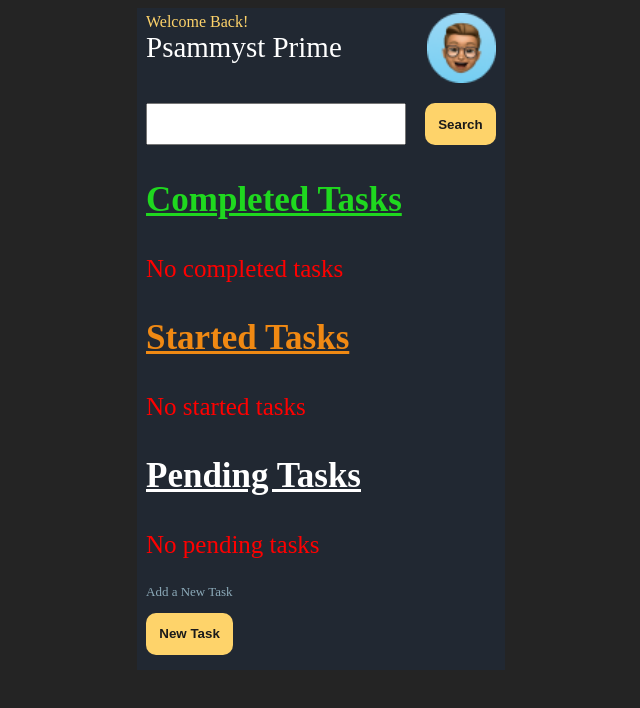
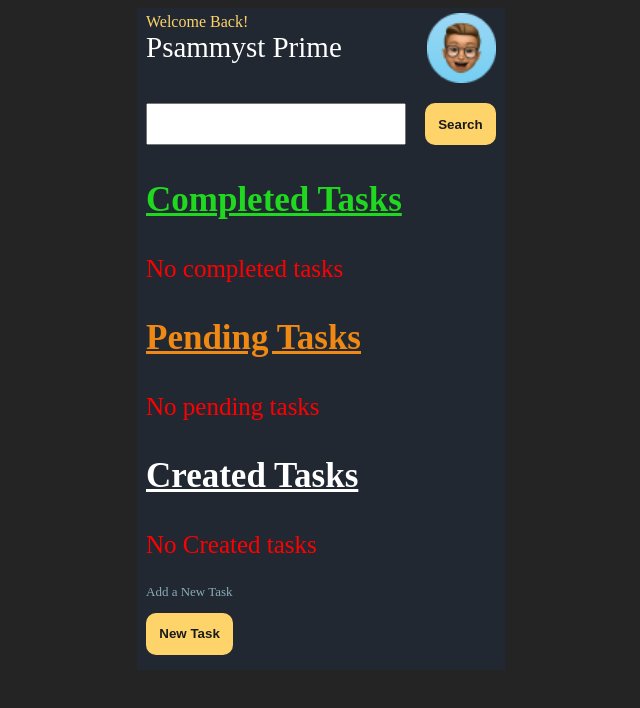
Before and after one commit to PsammystPrime/To-do-list, a React (Vite) app in the folder react/: page /homepage in a window 1280 px wide. Shown: the top 708 px of the page, without its empty margins (319-959 px from the left). Built offline with nearby package versions, Linux system fonts and the light colour scheme.

Commit message:
show pending tasks

```diff
--- a/react/src/home.jsx
+++ b/react/src/home.jsx
@@ -4,7 +4,7 @@ import { useState } from "react";
 
 export default function Home({ taskArray, setTaskArray }) {
   const [completeTaskArray, setCompleteTaskArray] = useState([]);
-  const [startedTaskArray, setStartedTaskArray] = useState([]);
+  const [pendingTaskArray, setPendingTaskArray] = useState([]);
 
   function DeleteTask(index) {
     const removedTasks = taskArray.filter((element, i) => i !== index);
@@ -16,9 +16,12 @@ export default function Home({ taskArray, setTaskArray }) {
     setCompleteTaskArray([...completeTaskArray, addCompleteTask]);
     DeleteTask(index);
   }
-  function handleStartedCheckbox(index) {
-    const addStartedTask = taskArray[index];
-    setStartedTaskArray([...startedTaskArray, addStartedTask]);
+  function handlePendingCheckbox(index) {
+    const addPendingTask = taskArray[index];
+    // console.log("asss");
+    console.log(addPendingTask);
+    console.log(pendingTaskArray);
+    setPendingTaskArray([...pendingTaskArray, addPendingTask]);
     DeleteTask(index);
   }
   // display the output
@@ -83,19 +86,19 @@ export default function Home({ taskArray, setTaskArray }) {
                 textDecoration: "underline",
               }}
             >
-              Started Tasks
+              Pending Tasks
             </h3>
           </div>
-          {completeTaskArray == "" ? (
-            <p style={{ color: "red", fontSize: "25px" }}>No started tasks</p>
+          {pendingTaskArray == "" ? (
+            <p style={{ color: "red", fontSize: "25px" }}>No pending tasks</p>
           ) : (
             <ul>
-              {startedTaskArray.map((startedTask, index) => (
+              {pendingTaskArray.map((pendingtask, index) => (
                 <li key={index}>
-                  <h1 style={{ color: "#ffffff" }}>{startedTask.taskName}</h1>
-                  <p>{startedTask.taskDetails}</p>
+                  <h1 style={{ color: "#ffffff" }}>{pendingtask.taskName}</h1>
+                  <p>{pendingtask.taskDetails}</p>
                   <p>Due on</p>
-                  <p>{`${startedTask.taskDate} at ${startedTask.taskTime}`}</p>
+                  <p>{`${pendingtask.taskDate} at ${pendingtask.taskTime}`}</p>
                 </li>
               ))}
             </ul>
@@ -111,11 +114,11 @@ export default function Home({ taskArray, setTaskArray }) {
                 textDecoration: "underline",
               }}
             >
-              Pending Tasks
+              Created Tasks
             </h3>
           </div>
           {taskArray == "" ? (
-            <p style={{ color: "red", fontSize: "25px" }}>No pending tasks</p>
+            <p style={{ color: "red", fontSize: "25px" }}>No Created tasks</p>
           ) : (
             <p>The tasks below require your attention</p>
           )}
@@ -159,7 +162,7 @@ export default function Home({ taskArray, setTaskArray }) {
                       type="checkbox"
                       name="pend"
                       id="pend"
-                      onClick={() => handleStartedCheckbox(index)}
+                      onClick={() => handlePendingCheckbox(index)}
                     />
                   </p>
                 </div>
```
